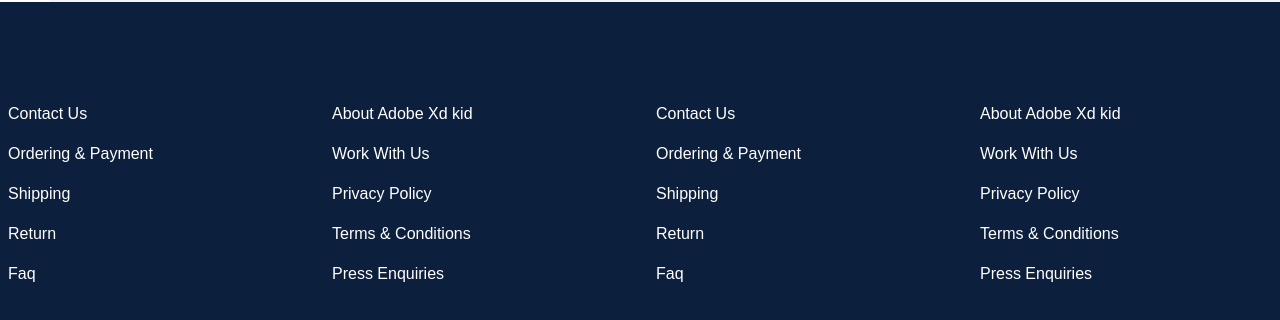
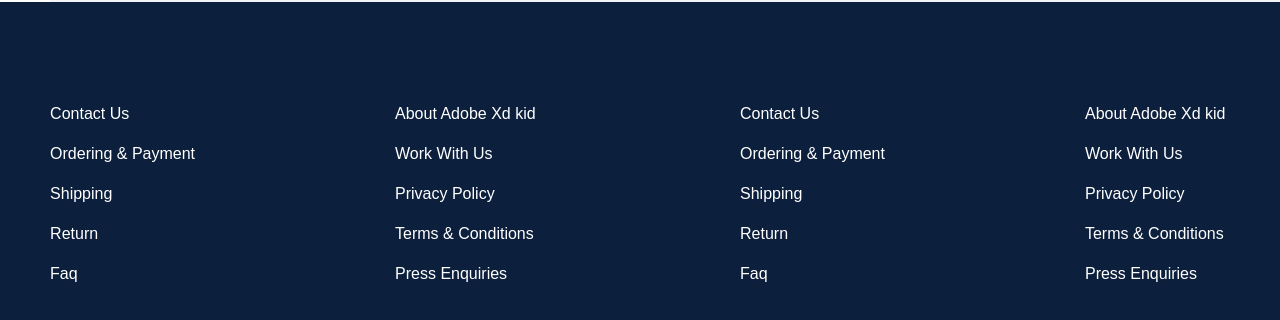
Before and after one commit to Takha65/DaaraIT-site-officiel, a React (Create React App) app: page / in a window 1280 px wide. Shown: the part 4355-4675 px from the top of the page. Built offline with nearby package versions, Linux system fonts and the light colour scheme.

Commit message:
some refactorings

```diff
--- a/src/components/modules/footer.jsx
+++ b/src/components/modules/footer.jsx
@@ -3,9 +3,9 @@ import { Link } from 'react-router-dom';
 
 const Footer = () => {
   return (
-    <footer class="bg-[#0C1F3C] w-full h-[400px] flex items-center">
-      <div class="mx-auto w-full max-w-screen-xl px-10 md:px-0">
-        <div class="grid grid-cols-2 md:gap-8 gap-4 md:px-2 px-10  py-6 lg:py-8 md:grid-cols-4">
+    <footer class="bg-[#0C1F3C] w-full md:h-[400px] h-[500px] flex items-center ">
+      <div class="mx-auto container-xl flex justify-center items-center">
+        <div class="grid grid-cols-2 md:gap-[200px] gap-6   lg:py-8 md:grid-cols-4">
           <div>
             <ul class="text-white font-medium">
               <li class="mb-4">
```
